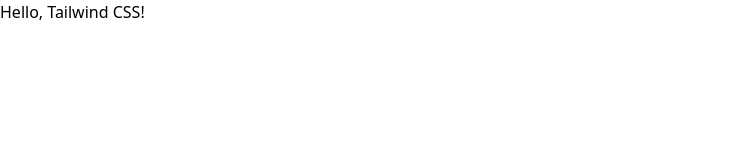
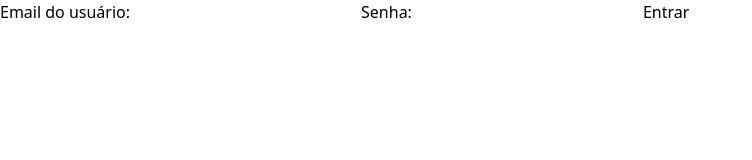
Before and after one commit to EduMachado07/tcc_Make, a React (Vite) app in the folder index_Make/: page /login in a window 1280 px wide. Shown: the top 160 px of the page, without its empty margins (0-752 px from the left). Built offline with nearby package versions, Linux system fonts and the light colour scheme.

Commit message:
doc(login): cria formulario de login nao estilizado

```diff
--- a/index_Make/package.json
+++ b/index_Make/package.json
@@ -10,8 +10,10 @@
     "preview": "vite preview"
   },
   "dependencies": {
+    "axios": "^1.7.5",
     "react": "^18.3.1",
-    "react-dom": "^18.3.1"
+    "react-dom": "^18.3.1",
+    "react-router-dom": "^6.26.1"
   },
   "devDependencies": {
     "@eslint/js": "^9.9.0",
--- a/index_Make/src/App.jsx
+++ b/index_Make/src/App.jsx
@@ -1,9 +1,15 @@
+import { Outlet, Link } from "react-router-dom";
+
 function App() {
   return (
     <div>
       <div className="text-center">
         <h1>Hello, Tailwind CSS!</h1>
       </div>
+      <ul>
+        <Link to="/login">login</Link>
+      </ul>
+      {/* <Outlet /> */}
     </div>
   );
 }
--- a/index_Make/src/main.jsx
+++ b/index_Make/src/main.jsx
@@ -1,10 +1,41 @@
-import { StrictMode } from 'react'
-import { createRoot } from 'react-dom/client'
-import App from './App.jsx'
-import './index.css'
+import { StrictMode } from "react";
+import { createRoot } from "react-dom/client";
+import "./index.css";
 
-createRoot(document.getElementById('root')).render(
+import {
+  createBrowserRouter,
+  RouterProvider,
+  Navigate,
+} from "react-router-dom";
+
+// ------- paginas da aplicacao --------
+import App from "./App.jsx";
+import Login from "./pages/login.jsx";
+
+const Rotas = () => {
+
+  const routes = createBrowserRouter([
+    {
+      path: "/",
+      element: <App />,
+      children: [
+        {}
+      ]
+    },
+    {
+      path: "/login",
+      element: <Login />,
+    },
+    {
+      path: "/cadastro",
+      element: <App />,
+    },
+  ]);
+  return <RouterProvider router={routes} />;
+};
+
+createRoot(document.getElementById("root")).render(
   <StrictMode>
-    <App />
-  </StrictMode>,
-)
+    <Rotas/>
+  </StrictMode>
+);
--- /dev/null
+++ b/index_Make/src/pages/login.jsx
@@ -0,0 +1,54 @@
+import React, { useState } from "react";
+import axios from "axios";
+import { Form } from "react-router-dom";
+
+const Login = () => {
+  const [email, setEmail] = useState("");
+  const [senha, setSenha] = useState("");
+
+  async function handleSubmit(event) {
+    event.preventDefault();
+    try {
+      const res = await axios.post("", { email, senha });
+      console.log("login correto: ", res.data);
+    } catch (error) {
+      console.log("deu ruim: ", error.res);
+    }
+    setEmail('');
+    setSenha('');
+  }
+
+  return (
+    <div className="">
+      <form method="post" className="" onSubmit={handleSubmit}>
+        <label htmlFor="email" className="">
+          Email do usuário:
+        </label>
+        <input
+          type="email"
+          name="email"
+          value={email}
+          onChange={(e) => setEmail(e.target.value)}
+          className=""
+        />
+
+        <label htmlFor="senha" className="">
+          Senha:
+        </label>
+        <input
+          type="password"
+          name="senha"
+          value={senha}
+          onChange={(e) => setSenha(e.target.value)}
+          className=""
+        />
+
+        <button type="submit" className="">
+          Entrar
+        </button>
+      </form>
+    </div>
+  );
+};
+
+export default Login;
```
Also changed, not shown: index_Make/ANOTACOES.txt, index_Make/src/pages/cadastro.jsx (added), 1 other file (tests, documents, lock files or other folders).
